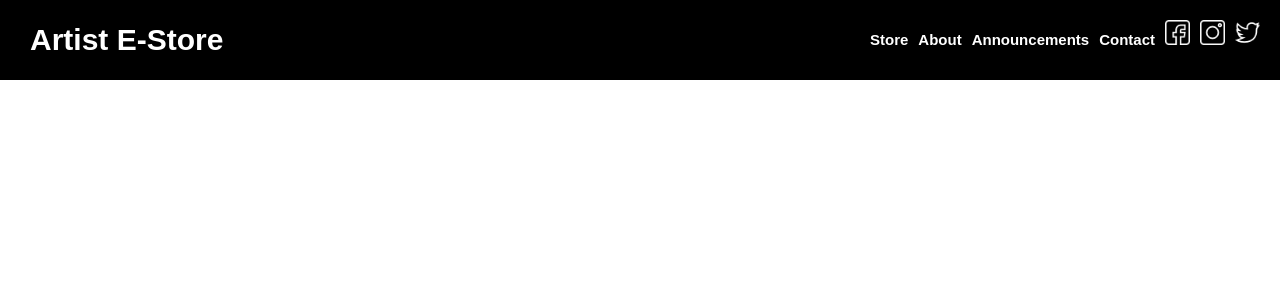
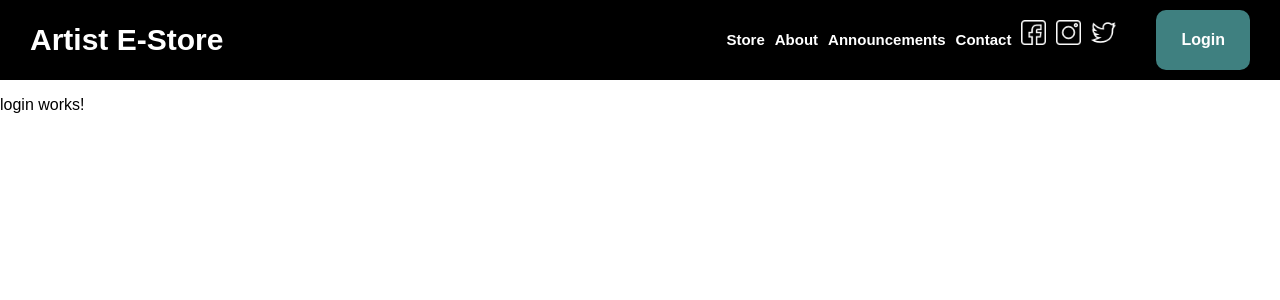
Before and after one commit to ahetrick12/artist-corner-estore, an Angular app in the folder estore-ui/: page /login in a window 1280 px wide. Before the commit this address led to /. Shown: the top 300 px of the page. Built offline with nearby package versions, Linux system fonts and the light colour scheme.

Commit message:
Created login component, routing, and button

```diff
--- a/estore-ui/src/app/app.component.css
+++ b/estore-ui/src/app/app.component.css
@@ -1,46 +1,62 @@
-nav{
-    display:block;
+nav {
+  display: block;
   line-height: 80px;
   height: 80px;
   background-color: #000;
   font-weight: bold;
 }
-nav div{
-    width:90%;
-    margin:0 auto;
+nav div {
+  width: 90%;
+  margin: 0 auto;
 }
-nav #desktop-links{
-    float:right;
-    margin:0;
-    padding:0;
+nav #desktop-links {
+  float: right;
+  margin: 0;
+  padding: 0;
   font-size: 15px;
   padding-right: 20px;
 }
-nav #desktop-links li{
+nav #desktop-links li {
   display: inline-block;
   list-style-type: none;
   margin-left: 10px;
 }
-nav a{
-    color:#fff;
+nav a {
+  color: #fff;
   text-decoration: none;
 }
-nav a:hover{
+nav a:hover {
   display: inline-block;
-    cursor:pointer;
-    color:red;
+  cursor: pointer;
+  color: red;
   text-decoration: none;
 }
 nav img {
   height: 25px;
 }
 
-#mentit{
+#mentit {
   margin-left: 30px;
-
   font-size: 30px;
 }
 
 #banim {
   width: 100%;
 }
+
+#login {
+  float: right;
+  margin-right: 30px;
+  margin-left: 20px;
+  margin-top: 10px;
+  margin-bottom: 10px;
+  line-height: 20px;
+  padding: 20px;
+  padding-left: 25px;
+  padding-right: 25px;
+  text-decoration: none;
+  border-radius: 10px;
+  color: white;
+  font-weight: bold;
+  background-color: rgb(63, 128, 128);
+}
--- a/estore-ui/src/app/app.component.html
+++ b/estore-ui/src/app/app.component.html
@@ -1,14 +1,26 @@
-
 <nav>
-  <a id="mentit" routerLink="/homepage">{{title}}</a>
+  <a id="mentit" routerLink="/homepage">{{ title }}</a>
+  <a id="login" routerLink="/login">Login</a>
   <ul id="desktop-links">
     <li><a routerLink="/store">Store</a></li>
-    <li><a >About</a></li>
-    <li><a >Announcements</a></li>
+    <li><a>About</a></li>
+    <li><a>Announcements</a></li>
     <li><a>Contact</a></li>
-    <li><a href="https://www.facebook.com/"><img src="../../assets/images/facebook.png"></a></li>
-		<li><a href="https://www.instagram.com/"><img src="../../assets/images/instagram.png"></a></li>
-		<li><a href="https://twitter.com/"><img src="../../assets/images/twitter.png"></a></li>
+    <li>
+      <a href="https://www.facebook.com/"
+        ><img src="../../assets/images/facebook.png"
+      /></a>
+    </li>
+    <li>
+      <a href="https://www.instagram.com/"
+        ><img src="../../assets/images/instagram.png"
+      /></a>
+    </li>
+    <li>
+      <a href="https://twitter.com/"
+        ><img src="../../assets/images/twitter.png"
+      /></a>
+    </li>
   </ul>
 </nav>
 
--- a/estore-ui/src/app/app.module.ts
+++ b/estore-ui/src/app/app.module.ts
@@ -7,12 +7,14 @@ import { AppComponent } from './app.component';
 import { HttpClientModule } from '@angular/common/http';
 import { HomepageComponent } from './homepage/homepage.component';
 import { StoreComponent } from './store/store.component';
+import { LoginComponent } from './login/login.component';
 
 @NgModule({
   declarations: [
     AppComponent,
     HomepageComponent,
-    StoreComponent
+    StoreComponent,
+    LoginComponent
   ],
   imports: [
     BrowserModule,
--- /dev/null
+++ b/estore-ui/src/app/login/login.component.html
@@ -0,0 +1 @@
+<p>login works!</p>
--- /dev/null
+++ b/estore-ui/src/app/login/login.component.ts
@@ -0,0 +1,15 @@
+import { Component, OnInit } from '@angular/core';
+
+@Component({
+  selector: 'app-login',
+  templateUrl: './login.component.html',
+  styleUrls: ['./login.component.css']
+})
+export class LoginComponent implements OnInit {
+
+  constructor() { }
+
+  ngOnInit(): void {
+  }
+
+}
```
Also changed, not shown: estore-ui/src/app/app-routing.module.ts (+5 -3 lines), estore-ui/src/app/login/login.component.css (added), 1 other file (tests, documents, lock files or other folders). Lines whose indentation alone changed are shown as unchanged.
